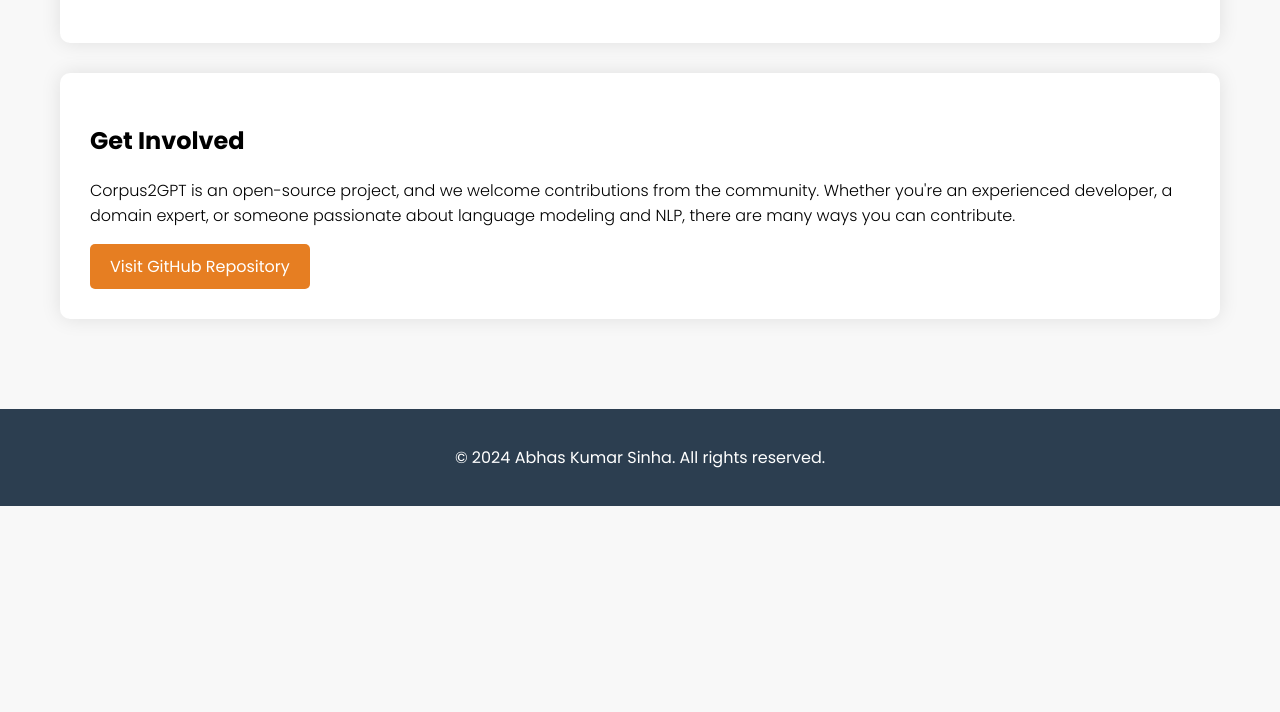
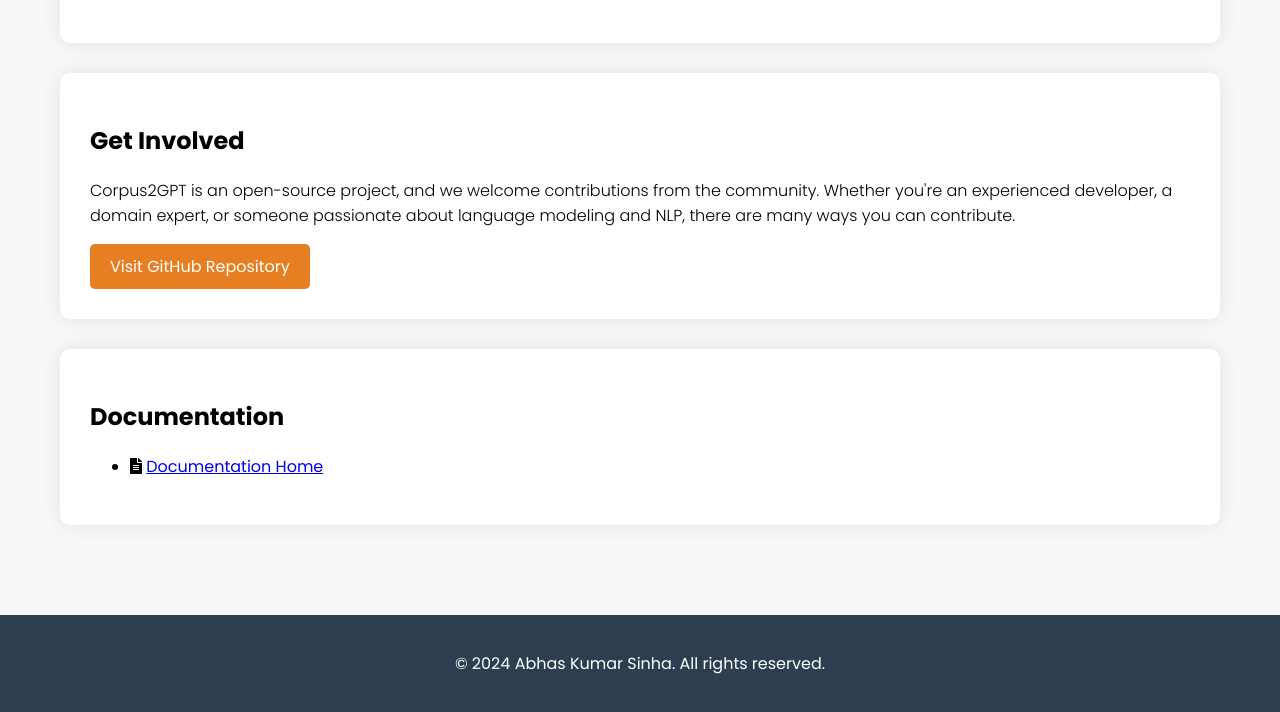
Before and after one commit to abhaskumarsinha/Corpus2GPT, a plain HTML site: page index.html in a window 1280 px wide. Shown: the part 1042-1754 px from the top of the page. Before the commit the page ends 1548 px from the top, so only its background shows below. Drawn offline with Linux system fonts and the light colour scheme.

Commit message:
Added docs options

```diff
--- a/index.html
+++ b/index.html
@@ -136,6 +136,7 @@
                 <li><a href="#">Features</a></li>
                 <li><a href="#">Roadmap</a></li>
                 <li><a href="#">Contribute</a></li>
+                <li><a href="docs/doc/index.html">Documentation</a></li>
             </ul>
         </nav>
     </header>
@@ -174,6 +175,12 @@
                 <p>Corpus2GPT is an open-source project, and we welcome contributions from the community. Whether you're an experienced developer, a domain expert, or someone passionate about language modeling and NLP, there are many ways you can contribute.</p>
                 <a href="https://github.com/abhaskumarsinha/Corpus2GPT/" target="_blank" class="btn">Visit GitHub Repository</a>
             </section>
+            <section>
+                <h2>Documentation</h2>
+                <ul>
+                    <li><i class="fas fa-file-alt"></i> <a href="docs/doc/index.html">Documentation Home</a></li>
+                </ul>
+            </section>
         </main>
     </div>
     <footer>
```
